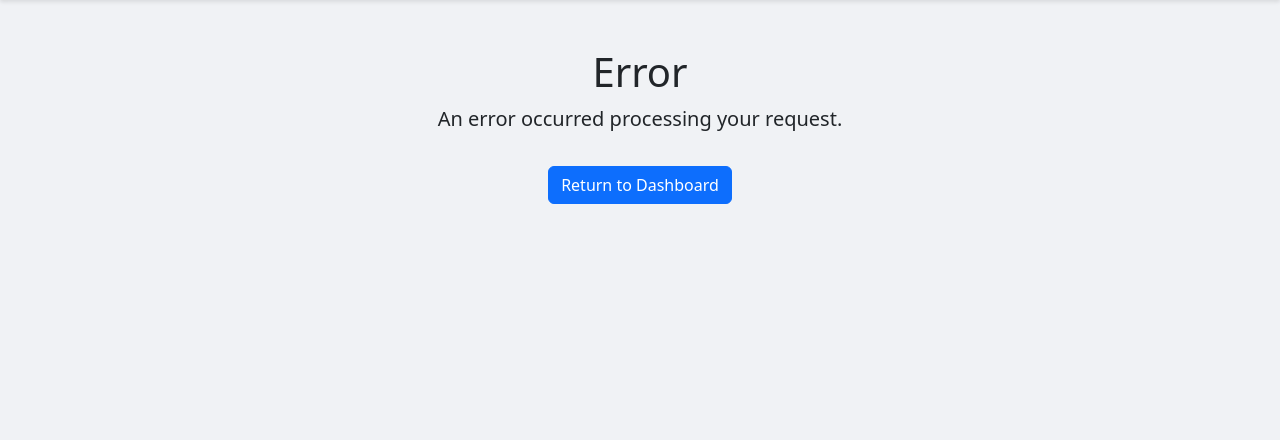
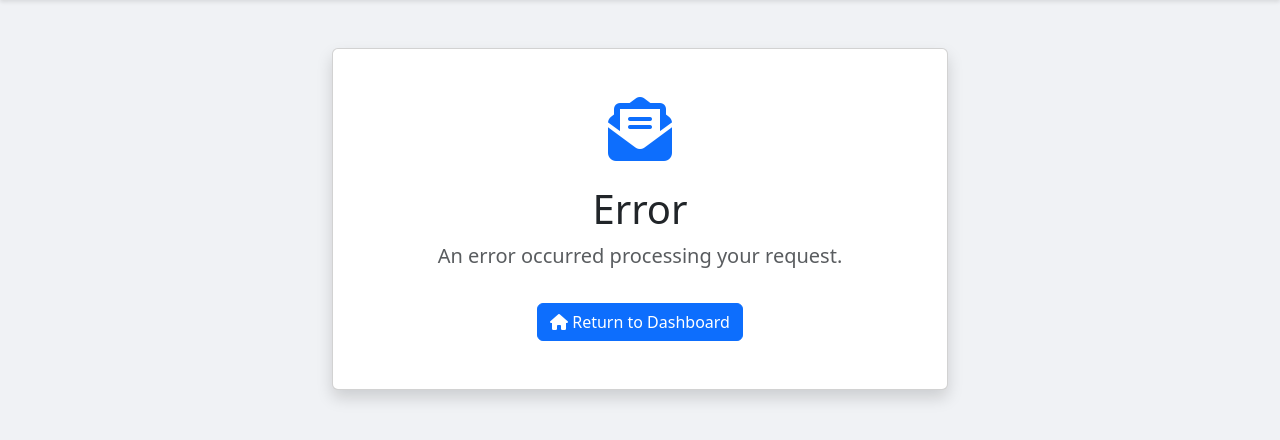
Before and after one commit to Sussyfreelandx/smtpweb, a Flask app: page /unsubscribe/1 in a window 1280 px wide. Shown: the part 56-496 px from the top of the page. Run offline with Flask 2, Linux system fonts and the light colour scheme.

Commit message:
Update message.html

```diff
--- a/app/templates/message.html
+++ b/app/templates/message.html
@@ -1,9 +1,18 @@
 {% extends "base.html" %}
 
 {% block content %}
-<div class="py-5 text-center">
-    <h1>{{ message_title }}</h1>
-    <p class="lead">{{ message_body }}</p>
-    <a href="{{ url_for('main.index') }}" class="btn btn-primary mt-3">Return to Dashboard</a>
+<div class="row justify-content-center mt-5">
+    <div class="col-lg-6 col-md-8">
+        <div class="card shadow text-center">
+            <div class="card-body py-5">
+                <i class="fas fa-envelope-open-text fa-4x text-primary mb-4"></i>
+                <h1 class="card-title">{{ message_title }}</h1>
+                <p class="lead text-muted">{{ message_body }}</p>
+                <a href="{{ url_for('main.index') }}" class="btn btn-primary mt-3">
+                    <i class="fas fa-home"></i> Return to Dashboard
+                </a>
+            </div>
+        </div>
+    </div>
 </div>
 {% endblock %}
```
